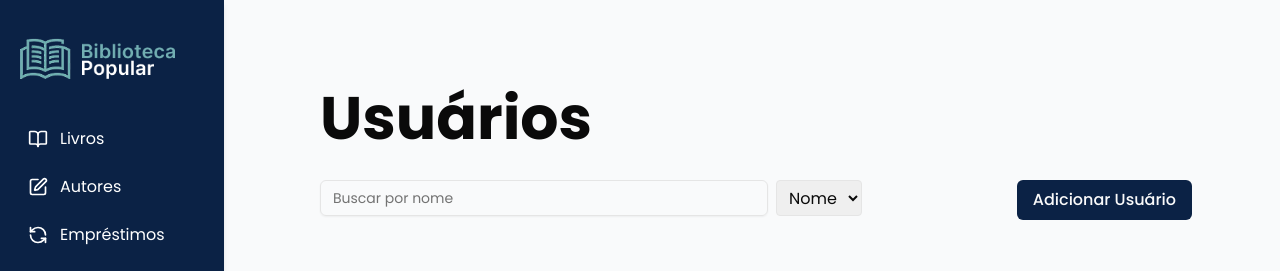
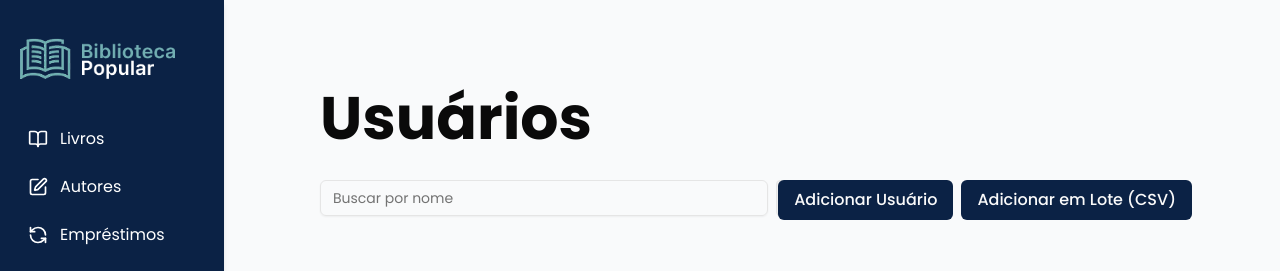
Before and after one commit to cursinhoeachusp/biblioteca_cursinho_frontend, a Next.js app: page /biblioteca_cursinho_frontend/usuarios in a window 1280 px wide. Shown: the top 271 px of the page. Built offline with nearby package versions, Linux system fonts and the light colour scheme; no server answers.

Commit message:
feat: adicionar usuário em lote

```diff
--- /dev/null
+++ b/src/app/components/batch-add-button.tsx
@@ -0,0 +1,60 @@
+// app/components/batch-add-button.tsx
+'use client'
+
+import { useRef, useState } from 'react'
+import Papa from 'papaparse'
+import { Usuario } from './columns' // Reutilize a tipagem de Usuario
+import { Button } from "@/components/ui/button"
+
+
+
+interface BatchAddButtonProps {
+    onUpload: (data: Partial<Usuario>[]) => void;
+    isUploading: boolean;
+}
+
+export function BatchAddButton({ onUpload, isUploading }: BatchAddButtonProps) {
+    const fileInputRef = useRef<HTMLInputElement | null>(null)
+
+    const handleFileChange = (event: React.ChangeEvent<HTMLInputElement>) => {
+        const file = event.target.files?.[0]
+        if (!file) return
+
+        Papa.parse<Partial<Usuario>>(file, {
+            header: true, // Trata a primeira linha como cabeçalho (nome, cpf, etc.)
+            skipEmptyLines: true,
+            complete: (results) => {
+                // Envia os dados parseados para a página principal
+                onUpload(results.data)
+            },
+            error: (error) => {
+                console.error("Erro ao parsear o CSV:", error)
+                alert("Ocorreu um erro ao ler o arquivo CSV. Verifique o formato.")
+            },
+        })
+    }
+
+    const handleButtonClick = () => {
+        // Clica no input de arquivo oculto
+        fileInputRef.current?.click()
+    }
+
+    return (
+        <>
+            <input
+                type="file"
+                ref={fileInputRef}
+                onChange={handleFileChange}
+                style={{ display: 'none' }}
+                accept=".csv"
+            />
+            <Button
+                onClick={handleButtonClick}
+                disabled={isUploading}
+                className="mb-4 text-md bg-[#0b2245] hover:bg-[#153a6c] hover:font-semibold"
+            >
+                {isUploading ? 'Enviando...' : 'Adicionar em Lote (CSV)'}
+            </Button>
+        </>
+    )
+}
--- a/src/app/usuarios/page.tsx
+++ b/src/app/usuarios/page.tsx
@@ -6,6 +6,7 @@
 import { Input } from "@/components/ui/input"
 import { AdicionarUsuarioBotao } from '../components/add-user-button'
 import { Usuario } from '@/app/components/columns'
+import { BatchAddButton } from '../components/batch-add-button'
 import { DeleteModal } from '../components/DeleteModal'
 import { EditModal } from '../components/EditModal'
 
@@ -18,6 +19,7 @@
   const [showEditModal, setShowEditModal] = useState(false)
   const [selectedUserId, setSelectedUserId] = useState<number | null>(null)
   const [refresh, setRefresh] = useState(false)
+  const [isUploading, setIsUploading] = useState(false)
 
   // Configura listeners para eventos de modais
   useEffect(() => {
@@ -132,7 +134,36 @@
     }
   }
 
+  const handleBatchUpload = async (usuarios: Partial<Usuario>[]) => {
+    if (usuarios.length === 0) {
+      alert("O arquivo CSV está vazio ou em formato incorreto.");
+      return;
+    }
 
+    setIsUploading(true);
+    try {
+      const response = await fetch('http://localhost:3001/usuarios/batch', {
+        method: 'POST',
+        headers: { 'Content-Type': 'application/json' },
+        body: JSON.stringify({ usuarios }), // Envia um objeto com a chave "usuarios"
+      });
+
+      if (!response.ok) {
+        const errorData = await response.json();
+        throw new Error(errorData.message || 'Erro ao adicionar usuários em lote');
+      }
+
+      const result = await response.json();
+      alert(result.message || 'Usuários adicionados com sucesso!');
+      setRefresh(prev => !prev); // Atualiza a lista de usuários
+
+    } catch (error) {
+      console.error('Erro no upload em lote:', error);
+      alert(error instanceof Error ? error.message : 'Erro desconhecido');
+    } finally {
+      setIsUploading(false);
+    }
+  };
 
   const termo = search.toLowerCase()
   const usuariosFiltrados = todosUsuarios.filter((usuario) => {
@@ -185,8 +216,9 @@
             <option value="cpf">CPF</option>
           </select>
 
-          <div className='absolute right-0'>
+          <div className='absolute right-0 flex gap-2'>
             <AdicionarUsuarioBotao />
+            <BatchAddButton onUpload={handleBatchUpload} isUploading={isUploading} />
           </div>
         </div>
 
```
